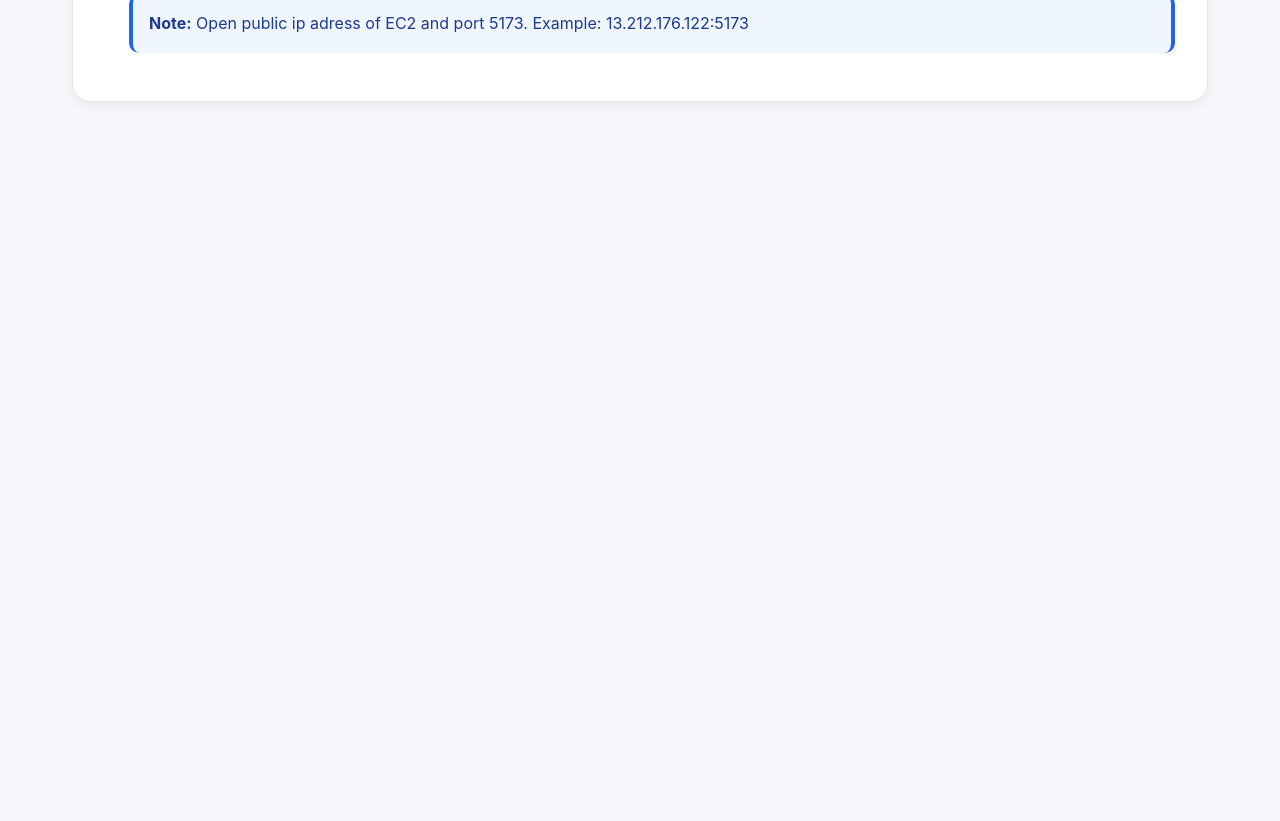
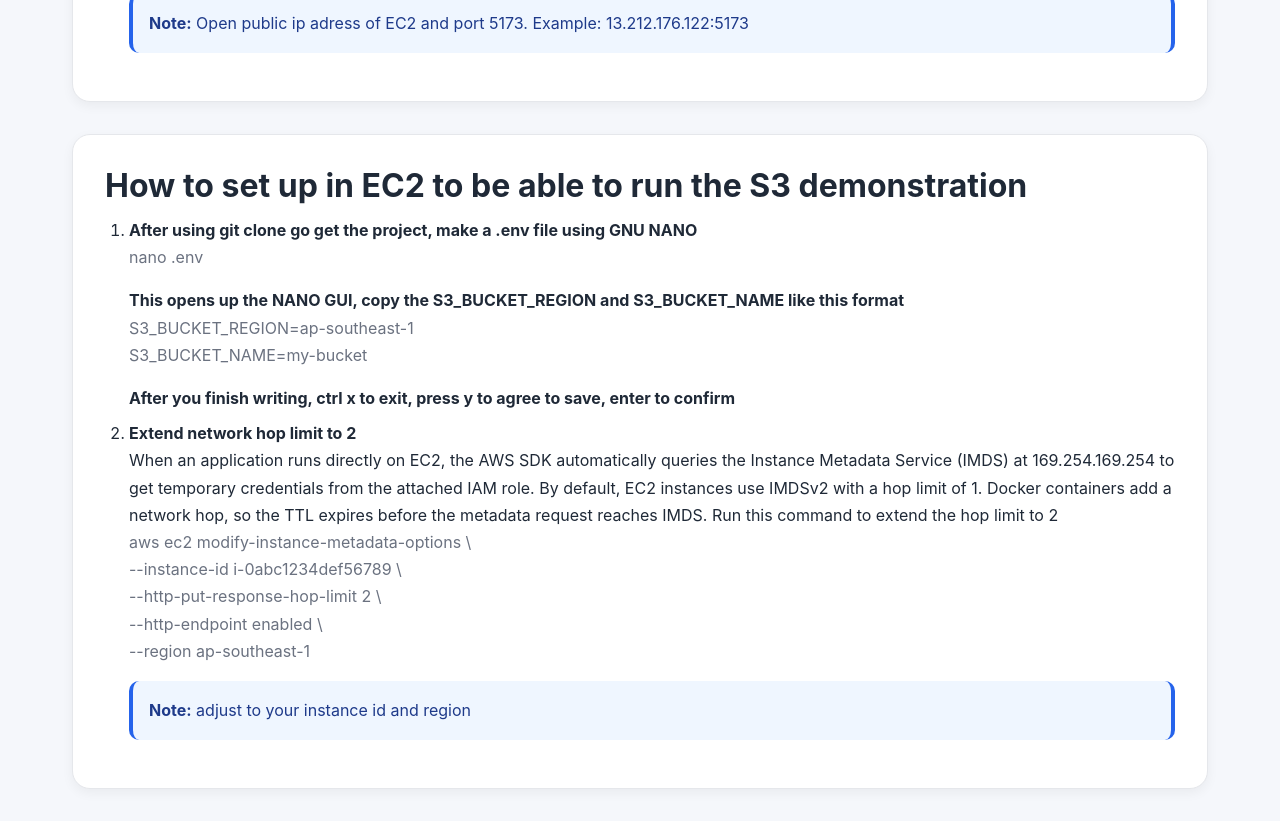
Before and after one commit to Koala118th/Study-Web-AWS, a React (Vite) app: page /ec2/development in a window 1280 px wide. Shown: the part 3680-4501 px from the top of the page. Before the commit the page ends 3814 px from the top, so only its background shows below. Built offline with nearby package versions, Linux system fonts and the light colour scheme; no server answers.

Commit message:
update guide

```diff
--- a/src/api/s3.ts
+++ b/src/api/s3.ts
@@ -1,4 +1,4 @@
-const BASE_URL = import.meta.env.VITE_API_URL ?? "http://localhost:3000";
+const BASE_URL = `${window.location.protocol}//${window.location.hostname}:3000`;
 
 export async function getFile(key: string) {
     const res = await fetch(`${BASE_URL}/api/s3/file?key=${encodeURIComponent(key)}`, {
--- a/src/pages/EC2/EC2Development.tsx
+++ b/src/pages/EC2/EC2Development.tsx
@@ -18,6 +18,7 @@
             <TaskCard1/>
             <TaskCard2/>
             <TaskCard3/>
+            <TaskCard4/>
         </div>
     )
 }
@@ -133,3 +134,40 @@
         </div>
     )
 }
+
+export function TaskCard4(){
+    return(
+        <div className="section-card">
+            <h2>How to set up in EC2 to be able to run the S3 demonstration</h2>
+            <ol>
+                <li>
+                    <strong>After using git clone go get the project, make a .env file using GNU NANO</strong>
+                    <p>
+                        nano .env
+                    </p>
+                    <strong>This opens up the NANO GUI, copy the S3_BUCKET_REGION and S3_BUCKET_NAME like this format</strong>
+                    <p>
+                        S3_BUCKET_REGION=ap-southeast-1<br/>
+                        S3_BUCKET_NAME=my-bucket
+                    </p>
+                    <strong>After you finish writing, ctrl x to exit, press y to agree to save, enter to confirm</strong>
+                </li>
+                <li>
+                    <strong>Extend network hop limit to 2</strong><br/>
+                    <label>When an application runs directly on EC2, the AWS SDK automatically queries the Instance Metadata Service (IMDS) at 169.254.169.254 to get temporary credentials from the attached IAM role. By default, EC2 instances use IMDSv2 with a hop limit of 1. Docker containers add a network hop, so the TTL expires before the metadata request reaches IMDS. Run this command to extend the hop limit to 2</label><br/>
+                    <p>
+                        aws ec2 modify-instance-metadata-options \<br/>
+                            --instance-id i-0abc1234def56789 \ <br/>
+                            --http-put-response-hop-limit 2 \<br/>
+                            --http-endpoint enabled \<br/>
+                            --region ap-southeast-1
+                    </p>
+                    <div className="note-box">
+                        <strong>Note:</strong>
+                        {" "} adjust to your instance id and region
+                    </div>
+                </li>
+            </ol>
+        </div>
+    )
+}
```
